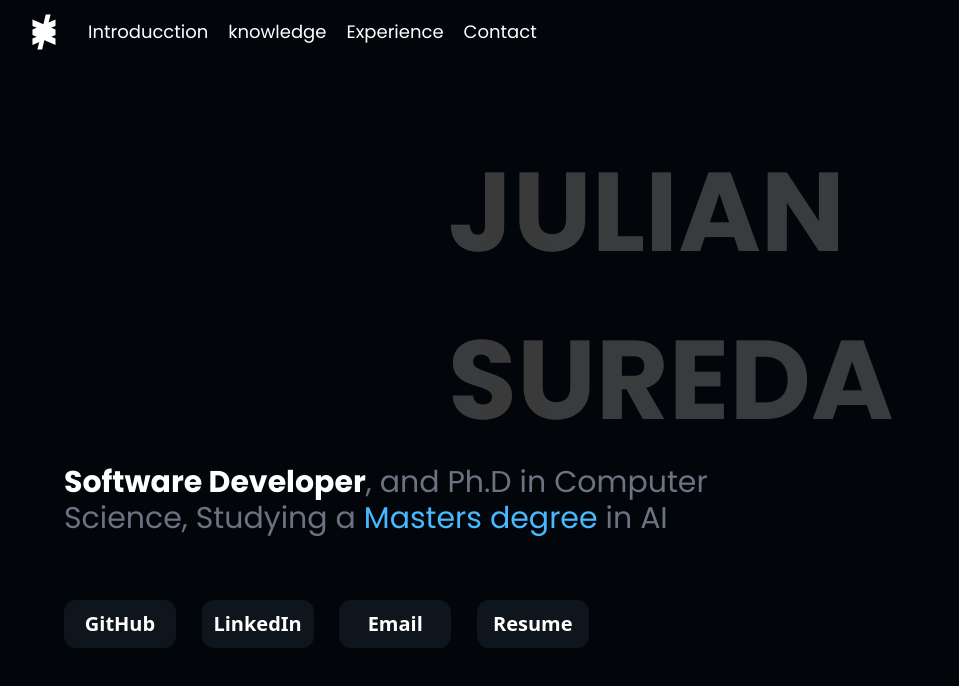
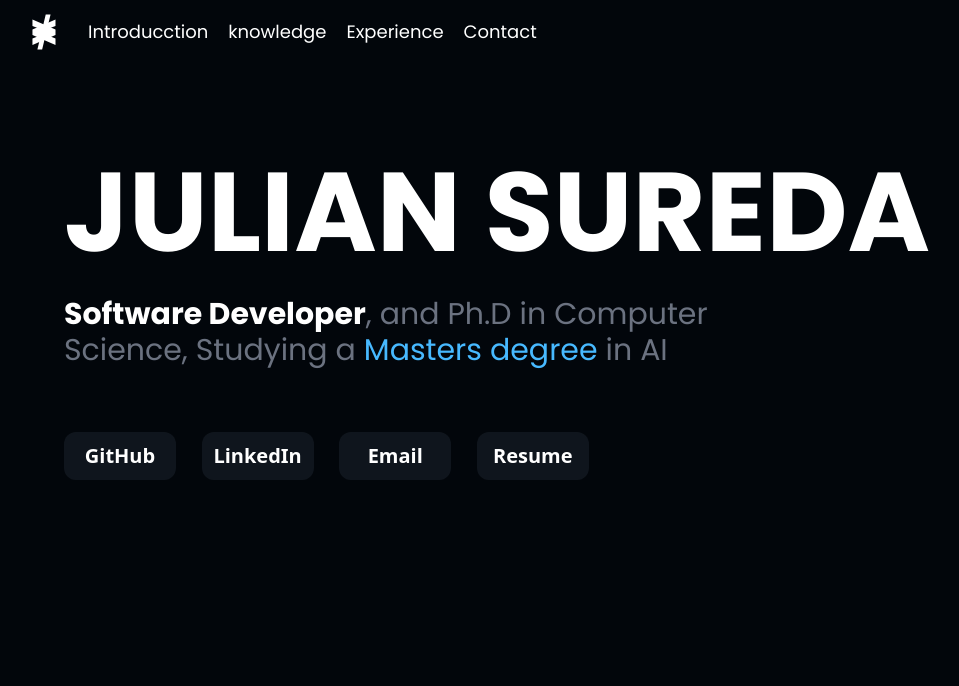
Before and after one commit to JulianSureda/web-portfolio, a React (Vite) app: page / in a window 1280 px wide. Shown: the top 686 px of the page, without its empty margins (0-959 px from the left). Built offline with nearby package versions, Linux system fonts and the light colour scheme.

Commit message:
trying to fix the fucking shinny effect

```diff
--- a/src/App.tsx
+++ b/src/App.tsx
@@ -2,7 +2,7 @@
 import { DropAnimation } from "./utils/animations";
 import NavBar from "./components/NavBar";
 import { motion } from "motion/react";
-import TextShine from "./components/ui/animated-shiny-text";
+import TextShine from "@/components/ui/animated-shiny-text";
 
 function App() {
   return (
@@ -14,8 +14,13 @@ function App() {
         animate="visible"
         exit="hidden"
       >
-        <div className="text-[7rem] font-poppins font-bold text-white mt-[5%] ml-[5%] select-none">
-          <TextShine>JULIAN SUREDA</TextShine>
+        <div>
+          <TextShine
+            shimmerWidth={100}
+            className="text-[7rem] font-poppins font-bold text-white mt-[5%] ml-[5%] select-none w-fit whitespace-nowrap"
+          >
+            JULIAN SUREDA
+          </TextShine>
         </div>
         <div className="text-3xl font-poppins text-gray-500 m-[0%] ml-[5%] select-none w-[55%] ">
           <span className="font-bold text-white">Software Developer</span>, and
--- a/tailwind.config.js
+++ b/tailwind.config.js
@@ -1,9 +1,12 @@
+/* eslint-disable no-undef */
+/* eslint-disable @typescript-eslint/no-require-imports */
 /** @type {import('tailwindcss').Config} */
 export default {
     darkMode: ["class"],
     content: [
     "./index.html",
     "./src/**/*.{js,ts,jsx,tsx}",
+	"node_modules/magicui-design/**/*",
   ],
   theme: {
   	extend: {
```
